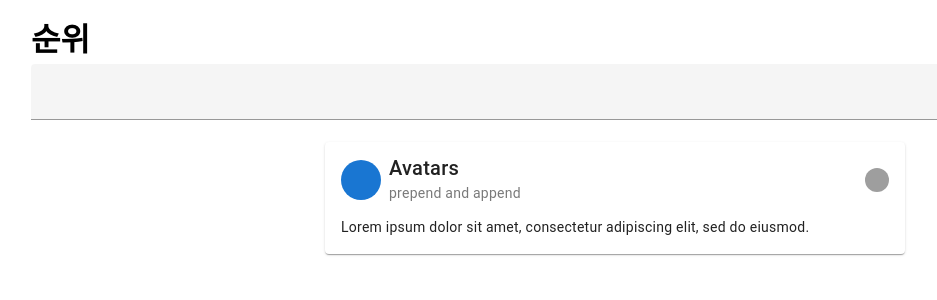
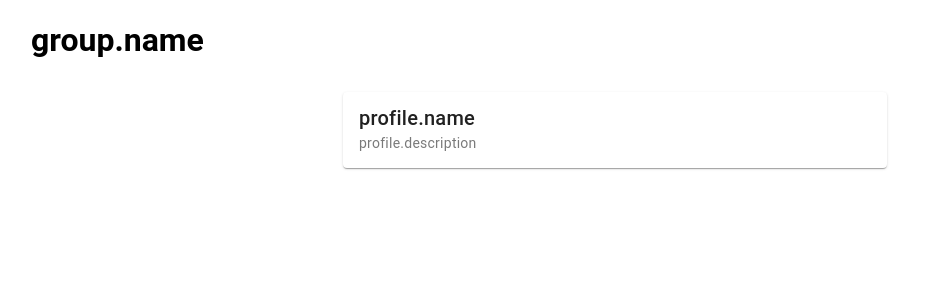
Before and after one commit to imjm/lingo-land, a Vue app in the folder lingoland-frontend/: page / in a window 1280 px wide. Shown: the top 300 px of the page, without its empty margins (25-962 px from the left). Built offline with nearby package versions, Linux system fonts and the light colour scheme; grey boxes are pictures that could not be loaded.

Commit message:
Feat: FE-group-컴포넌트-제작 group에 관련한 component제작, 그룹멤버 프로필 포맷은 다른 타입으로 수정이 필요합니다. 지금은 적당한게 보이지 않습니다. 티켓: S11P12A603-244

```diff
--- /dev/null
+++ b/lingoland-frontend/src/components/group/GroupMemberList.vue
@@ -0,0 +1,26 @@
+<script setup>
+import GroupMemberListItem from "./GroupMemberListItem.vue";
+import { useProfileStore } from "@/stores/profiles";
+
+const store = useProfileStore();
+</script>
+
+<template>
+  <div>
+    <h1>group.name</h1>
+
+    <v-expansion-panels class="pa-4" variant="popout">
+      <GroupMemberListItem />
+
+      <!-- 데이터가 없어 v-for문을 돌렸을 경우 예시가 보이지 않아 임의로 작성 후에 추가로 코드 수정 필요 groups store 코드에서 데이터 받아오는 코드도 수정 필요
+        -->
+      <!-- <GroupMemberListItem
+            v-for="group in store.groups"
+            :key="group.id"
+            :group="group"
+            /> -->
+    </v-expansion-panels>
+  </div>
+</template>
+
+<style scoped></style>
--- /dev/null
+++ b/lingoland-frontend/src/components/group/GroupMemberListItem.vue
@@ -0,0 +1,25 @@
+<script setup>
+import { useProfileStore } from "@/stores/profiles";
+import { defineProps } from "vue";
+const store = useProfileStore();
+const props = defineProps({
+  profile: {
+    type: Object,
+    required: true,
+  },
+});
+const clickProfile = () => {
+  store.clickProfile(props.profile);
+};
+</script>
+
+<template>
+  <v-col cols="12" md="6" @click="clickProfile()">
+    <v-card class="mx-auto" subtitle="profile.description" title="profile.name">
+<!-- 해당파트는 원래 v-bind로 연결해야 하지만 group data가 없어 자료가 뜨지 않아 그냥 작성함 -->
+
+    </v-card>
+  </v-col>
+</template>
+
+<style scoped></style>
--- a/lingoland-frontend/src/components/rank/RankList.vue
+++ b/lingoland-frontend/src/components/rank/RankList.vue
@@ -1,29 +1,26 @@
 <script setup>
-import DropBox from '../common/DropBox.vue';
-import RankListItem from './RankListItem.vue';
-import { useRankStore } from '@/stores/ranks'
+import DropBox from "../common/DropBox.vue";
+import RankListItem from "./RankListItem.vue";
+import { useRankStore } from "@/stores/ranks";
 
 const store = useRankStore();
 </script>
 
 <template>
-    <div>
-        <h1>순위</h1>
-        <DropBox/>
-        <v-row align="center" justify="center" dense>
-        <RankListItem
-
-            />
-            <!-- <RankListItem
+  <div>
+    <h1>순위</h1>
+    <DropBox />
+    <v-row align="center" justify="center" dense>
+      <RankListItem />
+      <!-- 데이터가 없어 v-for문을 돌렸을 경우 예시가 보이지 않아 임의로 작성 후에 추가로 코드 수정 필요 ranks store 코드에서 데이터 받아오는 코드도 수정 필요
+        -->
+      <!-- <RankListItem
             v-for="rank in store.ranks"
             :key="rank.id"
             :rank="rank"
             /> -->
     </v-row>
-
-    </div>
+  </div>
 </template>
 
-<style scoped>
-
-</style>
+<style scoped></style>
--- a/lingoland-frontend/src/components/rank/RankListItem.vue
+++ b/lingoland-frontend/src/components/rank/RankListItem.vue
@@ -1,33 +1,21 @@
 <script setup>
-import { useRankStore } from '@/stores/ranks'
-import { defineProps } from 'vue';
+import { useRankStore } from "@/stores/ranks";
+import { defineProps } from "vue";
 const store = useRankStore();
 const props = defineProps({
-    rank:{
+  rank: {
     type: Object,
-        required:true,
-    }
-})
+    required: true,
+  },
+});
 const clickRank = () => {
   store.clickRank(props.rank);
-}
-
+};
 </script>
 
 <template>
-
-
-
-
-
-
-
   <v-col cols="12" md="6" @click="clickRank()">
-        <v-card
-          class="mx-auto"
-          subtitle="prepend and append"
-          title="Avatars"
-        >
+    <v-card class="mx-auto" subtitle="prepend and append" title="Avatars">
       <template v-slot:prepend>
         <v-avatar color="blue-darken-2">
           <v-icon icon="mdi-alarm"></v-icon>
@@ -41,11 +29,12 @@ const clickRank = () => {
           ></v-img>
         </v-avatar>
       </template>
-          <v-card-text>Lorem ipsum dolor sit amet, consectetur adipiscing elit, sed do eiusmod.</v-card-text>
+      <v-card-text
+        >Lorem ipsum dolor sit amet, consectetur adipiscing elit, sed do
+        eiusmod.</v-card-text
+      >
     </v-card>
   </v-col>
 </template>
 
-<style scoped>
-
-</style>
+<style scoped></style>
--- /dev/null
+++ b/lingoland-frontend/src/stores/profiles.js
@@ -0,0 +1,18 @@
+import { ref, computed } from "vue";
+import { defineStore } from "pinia";
+// import axios from 'axios'
+
+export const useProfileStore = defineStore("profile", () => {
+  const profiles = ref([]);
+  const selectedProfile = ref(null);
+
+  const profileOrdering = () => {
+    /* data 받아오는 거 해야할 듯 정렬해서 받아오는 알고리즘? */
+  };
+  // 클릭 했을 경우 선택된 프로필을 보여주기 위함
+  const clickProfile = (profile) => {
+    selectedProfile.value = profile;
+  };
+
+  return { profiles, clickProfile, selectedProfile };
+});
--- a/lingoland-frontend/src/views/HomeView.vue
+++ b/lingoland-frontend/src/views/HomeView.vue
@@ -1,9 +1,9 @@
 <script setup>
-import RankList from '@/components/rank/RankList.vue';
+import GroupMemberList from "@/components/group/GroupMemberList.vue";
 </script>
 
 <template>
-    <main>
-        <RankList />
-    </main>
+  <main>
+    <GroupMemberList />
+  </main>
 </template>
```
Also changed, not shown: lingoland-frontend/src/components/group/GroupList.vue (added, +25 -0 lines), lingoland-frontend/src/components/group/GroupListItem.vue (added, +25 -0 lines), lingoland-frontend/src/stores/groups.js (added, +18 -0 lines), lingoland-frontend/src/stores/ranks.js (+9 -11 lines). Lines whose indentation alone changed are shown as unchanged.
